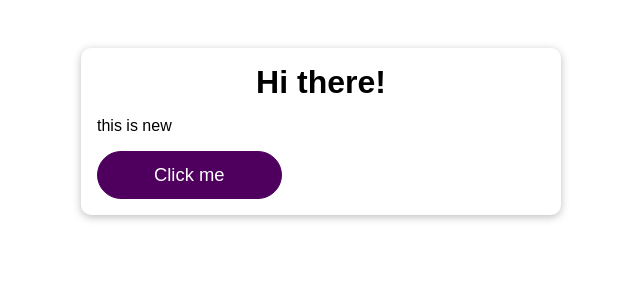
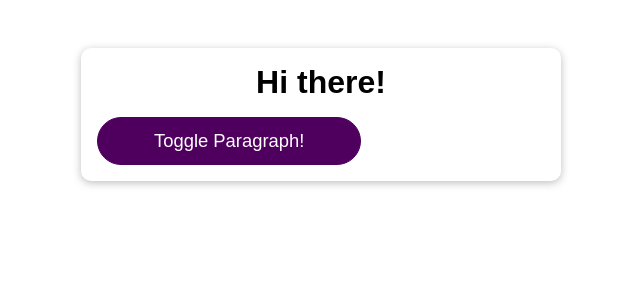
Before and after one commit to zdTang/12-behind-the-scenes-React-tutorial, a React (Create React App) app: page / in a window 1280 px wide. Shown: the top 300 px of the page, without its empty margins (319-959 px from the left). Built offline with nearby package versions, Linux system fonts and the light colour scheme.

Commit message:
change to Max's version

```diff
--- a/src/App.js
+++ b/src/App.js
@@ -1,21 +1,23 @@
-import React, { useState } from "react";
-import "./App.css";
-import DemoOutput from "./components/Demo/DemoOutput";
-import Button from "./components/UI/Button/Button";
+import React, { useState } from 'react';
+
+import Button from './components/UI/Button/Button';
+import DemoOutput from './components/Demo/DemoOutput';
+import './App.css';
+
 function App() {
-  console.log("App loaded!");
-  const [isDisplay, setIsDisplay] = useState(false);
-  const clickHandler = (e) => {
-    console.log("state changed.");
-    e.preventDefault();
-    setIsDisplay((isDisplay) => !isDisplay);
+  const [showParagraph, setShowParagraph] = useState(false);
+
+  console.log('APP RUNNING');
+
+  const toggleParagraphHandler = () => {
+    setShowParagraph((prevShowParagraph) => !prevShowParagraph);
   };
+
   return (
     <div className="app">
       <h1>Hi there!</h1>
       <DemoOutput show={false} />
-      {isDisplay && <h1>Maybe dispaly</h1>}
-      <Button onClick={clickHandler}>Click me</Button>
+      <Button onClick={toggleParagraphHandler}>Toggle Paragraph!</Button>
     </div>
   );
 }
--- a/src/components/Demo/DemoOutput.js
+++ b/src/components/Demo/DemoOutput.js
@@ -1,11 +1,10 @@
-import React from "react";
+import React from 'react';
 
-//  the components will be re-evaluated once the state is changed
-//  while, that is not to say, the DOM will be re-rendered surely.
-//  As diff process will check if the re-render DOM is necessary
+import MyParagraph from './MyParagraph';
+
 const DemoOutput = (props) => {
-  console.log("DemoOutput");
-  return <p>{props.show ? "this is new" : "this is new"}</p>;
+  console.log('DemoOutput RUNNING');
+  return <MyParagraph>{props.show ? 'This is new!' : ''}</MyParagraph>;
 };
 
 export default React.memo(DemoOutput);
--- /dev/null
+++ b/src/components/Demo/MyParagraph.js
@@ -0,0 +1,8 @@
+import React from 'react';
+
+const MyParagraph = (props) => {
+  console.log('MyParagraph RUNNING');
+  return <p>{props.children}</p>;
+};
+
+export default MyParagraph;
```
Also changed, not shown: src/components/UI/Button/Button.js (+5 -5 lines), screen-shot/how useCallback works.jpg (added).
